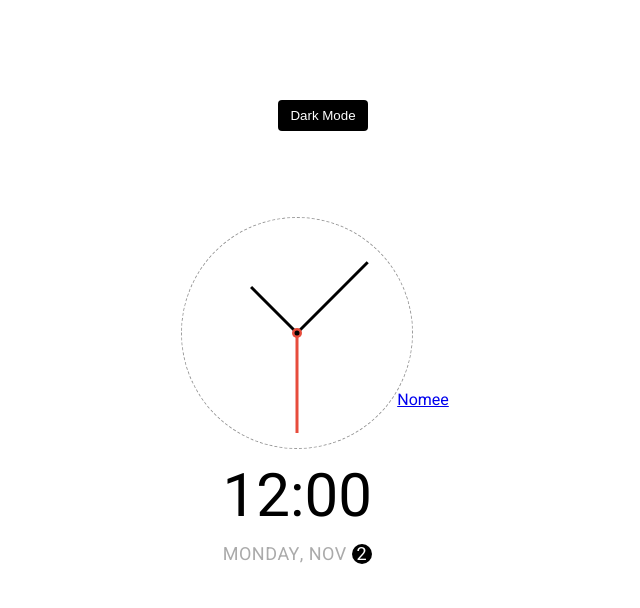
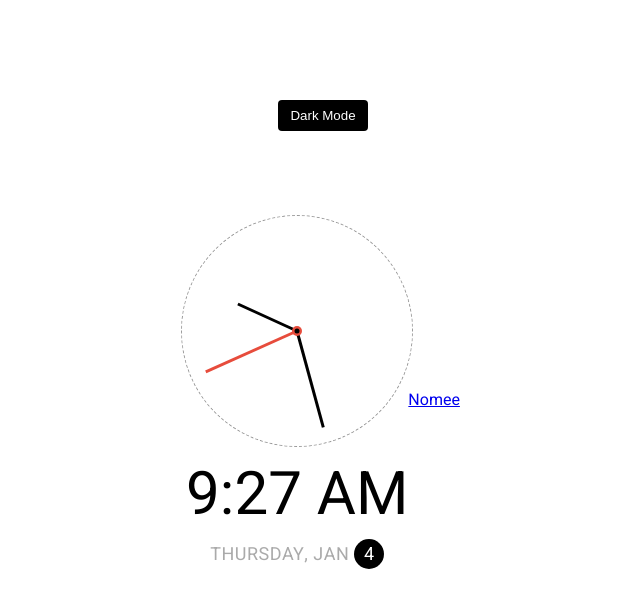
Before and after one commit to imnomee/FIFTY-PROJECTS-NINETEEN-THEME-CLOCK, a plain HTML site: page index.html in a window 1280 px wide. Shown: the whole page, without its empty margins (317-957 px from the left). Drawn offline with Linux system fonts and the light colour scheme.

Commit message:
functional

```diff
--- a/index.html
+++ b/index.html
@@ -1,5 +1,5 @@
 <!DOCTYPE html>
-<html lang="en" class="light">
+<html lang="en">
     <head>
         <meta charset="UTF-8" />
         <meta name="viewport" content="width=device-width, initial-scale=1.0" />
@@ -21,8 +21,8 @@
                 <div class="needle seconds"></div>
                 <div class="center-point"></div>
             </div>
-            <div class="time">12:00</div>
-            <div class="date">Monday, Nov <span class="circle">2</span></div>
+            <div class="time"></div>
+            <div class="date"><span class="circle"></span></div>
         </div>
         <script src="./script.js"></script>
     </body>
--- a/script.js
+++ b/script.js
@@ -0,0 +1,80 @@
+const hourEl = document.querySelector('.needle.hour');
+const minuteEl = document.querySelector('.needle.minute');
+const secondsEl = document.querySelector('.needle.seconds');
+
+const timeDig = document.querySelector('.time');
+const dateDig = document.querySelector('.date');
+const toggle = document.querySelector('.toggle');
+const html = document.querySelector('html');
+
+const days = [
+    'Sunday',
+    'Monday',
+    'Tuesday',
+    'Wednesday',
+    'Thursday',
+    'Friday',
+    'Saturday',
+];
+
+const months = [
+    'Jan',
+    'Feb',
+    'Mar',
+    'Apr',
+    'May',
+    'Jun',
+    'Jul',
+    'Aug',
+    'Sep',
+    'Oct',
+    'Nov',
+    'Dec',
+];
+
+toggle.addEventListener('click', () => {
+    html.classList.toggle('dark');
+});
+
+const scale = (num, in_min, in_max, out_min, out_max) => {
+    return ((num - in_min) * (out_max - out_min)) / (in_max - in_min) + out_min;
+};
+
+function setTime() {
+    const time = new Date();
+    const date = time.getDate();
+    const month = time.getMonth();
+    const day = time.getDay();
+    const hours = time.getHours() % 12;
+    const minutes = time.getMinutes();
+    const seconds = time.getSeconds();
+    const ampm = time.getHours() >= 12 ? 'PM' : 'AM';
+    hourEl.style.transform = `translate(-50%, -100%) rotate(${scale(
+        hours,
+        0,
+        11,
+        0,
+        360
+    )}deg)`;
+    minuteEl.style.transform = `translate(-50%, -100%) rotate(${scale(
+        minutes,
+        0,
+        59,
+        0,
+        360
+    )}deg)`;
+    secondsEl.style.transform = `translate(-50%, -100%) rotate(${scale(
+        seconds,
+        0,
+        59,
+        0,
+        360
+    )}deg)`;
+    timeDig.innerHTML = `${hours}:${
+        minutes < 10 ? `0${minutes}` : minutes
+    } ${ampm}`;
+    dateDig.innerHTML = `${days[day]}, ${months[month]} <span class='circle'>${date}</span>`;
+}
+
+setInterval(setTime, 1000);
+setTime();
--- a/styles.css
+++ b/styles.css
@@ -67,6 +67,7 @@ body {
     height: 65px;
     width: 3px;
     transform-origin: bottom center;
+    transition: var(--transition);
 }
 .needle.hour {
     transform: translate(-50%, -100%) rotate(315deg);
@@ -130,8 +131,8 @@ body {
     background-color: var(--primary-color);
     color: var(--secondary-color);
     border-radius: 50%;
-    width: 20px;
-    height: 20px;
+    width: 30px;
+    height: 30px;
     display: inline-flex;
     justify-content: center;
     align-items: center;
```
